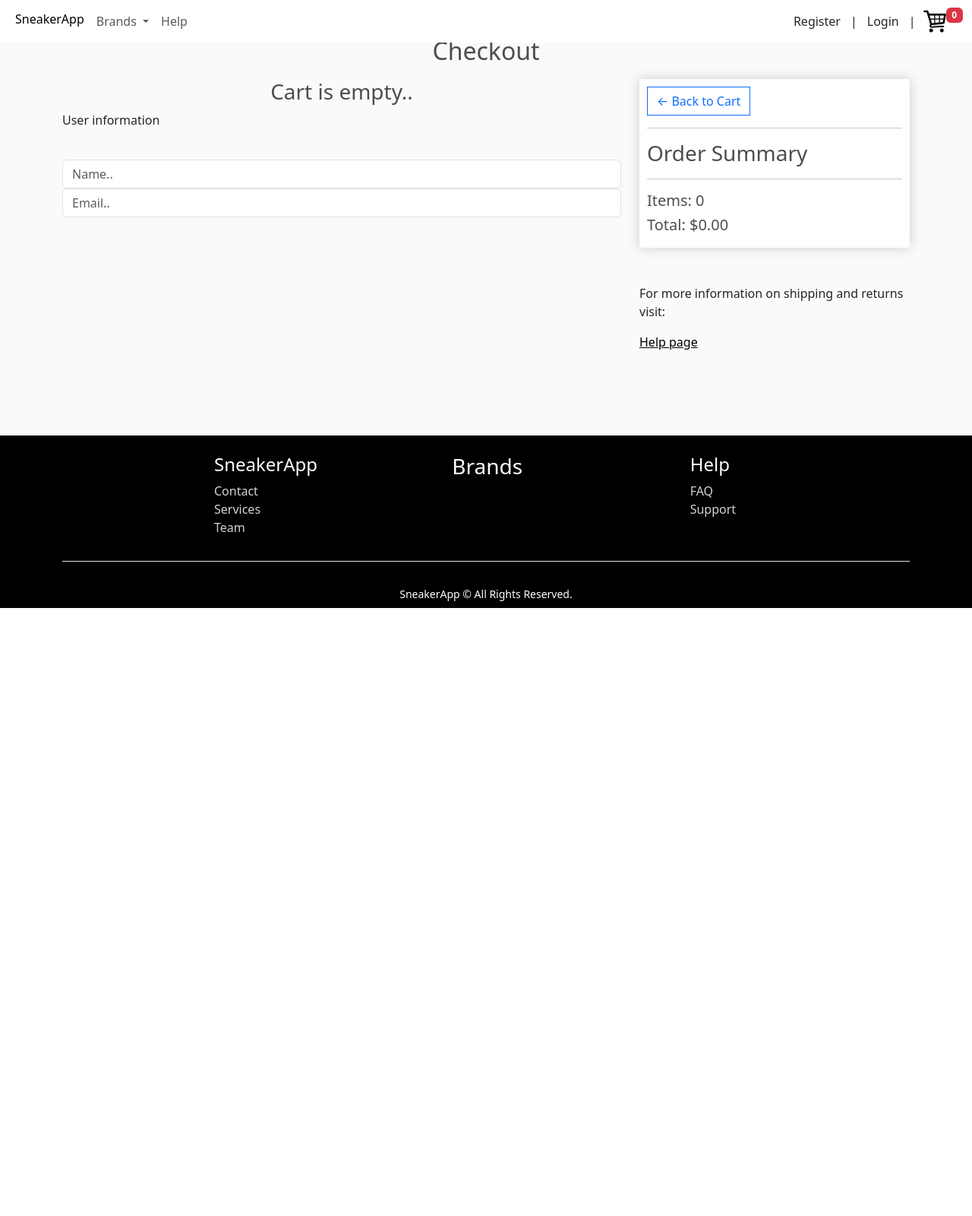
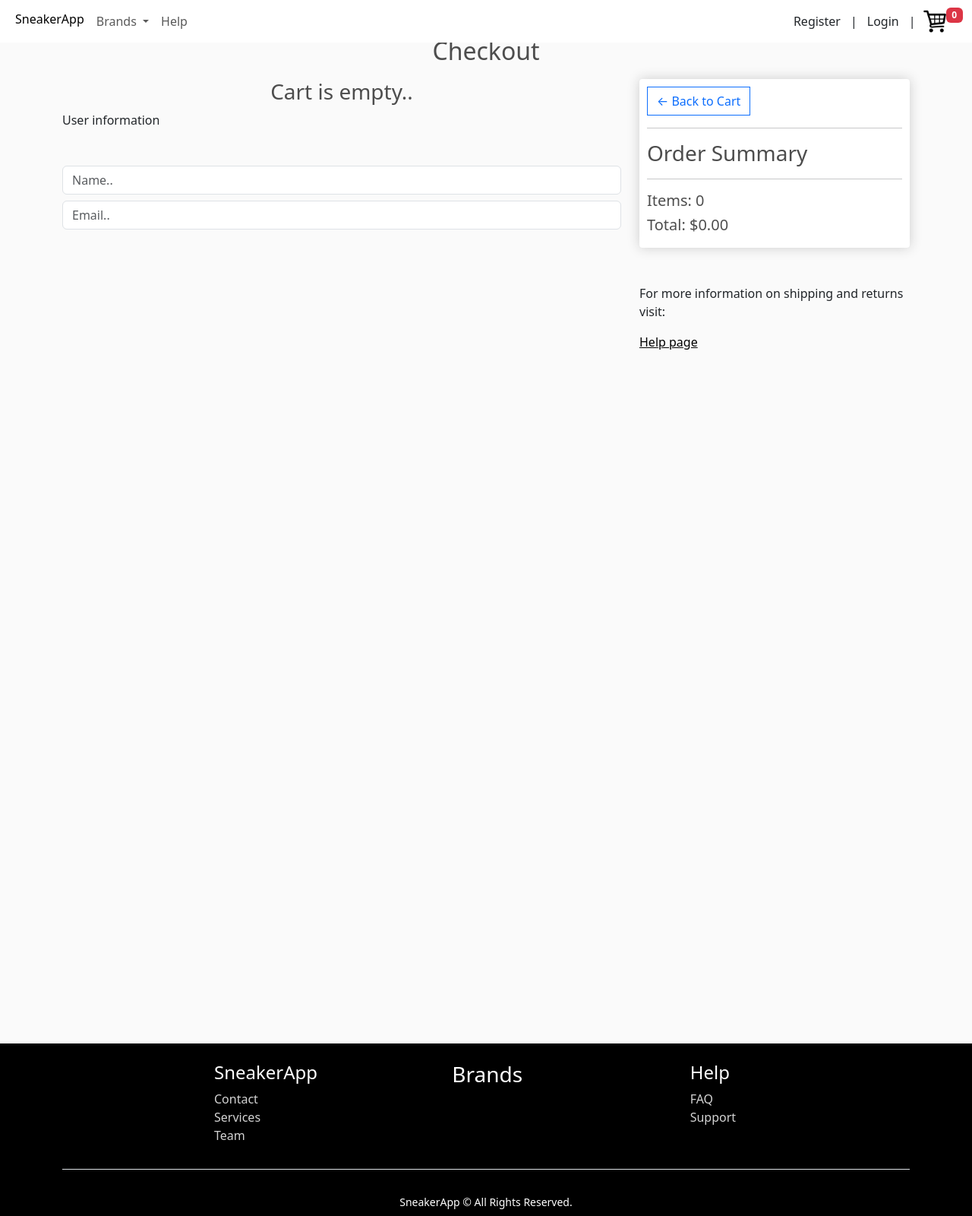
Before and after one commit to milamihajlovska/SneakerApp2, a Django app: page /checkout/ in a window 1280 px wide. Shown: the whole page at 76% size. Before the commit the page ends 800 px from the top, so only its background shows below. Run offline with Django 4.2, Linux system fonts and the light colour scheme; data that the repository does not hold is empty.

Commit message:
changes in templates

```diff
--- a/SneakerApp/templates/checkout.html
+++ b/SneakerApp/templates/checkout.html
@@ -13,12 +13,12 @@
                 <form id="form">
                     <div id="user-info">
                         <p>User information</p>
-                        <div class="form-field">
+                        <div class="form-field pt-2">
                             <label>  </label>
                                 <input required class="form-control" type="text" name="name" placeholder="Name..">
 
                         </div>
-                        <div class="form-field">
+                        <div class="form-field pt-2">
                             <input required class="form-control" type="email" name="email" placeholder="Email..">
                         </div>
                     </div>
--- a/static/css/main.css
+++ b/static/css/main.css
@@ -1,6 +1,6 @@
 body{
 	background-color: hsl(0, 0%, 98%);
-	 min-height: 100vh;
+	min-height: 200vh;
 	display: flex;
     flex-direction: column;
 }
```
Also changed, not shown: SneakerApp/templates/cart.html (+8 -6 lines).
